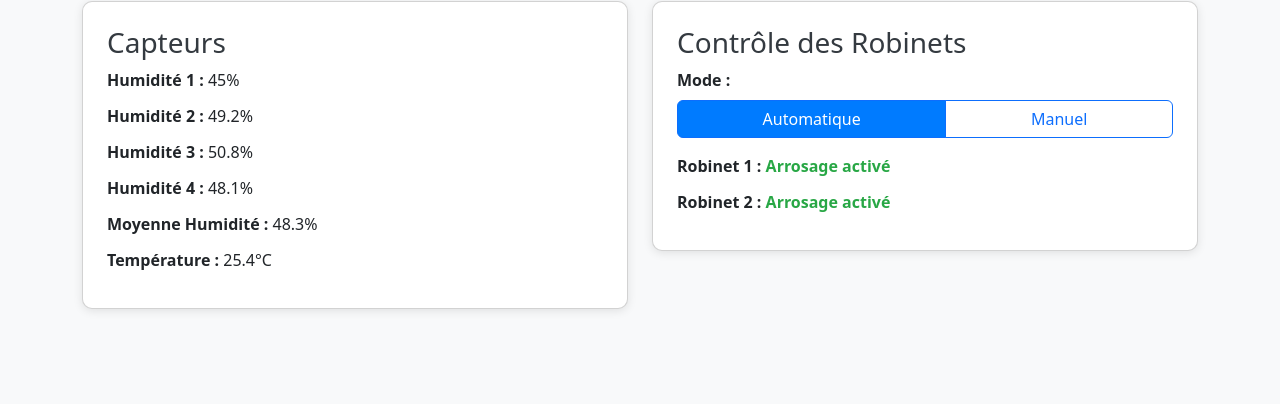
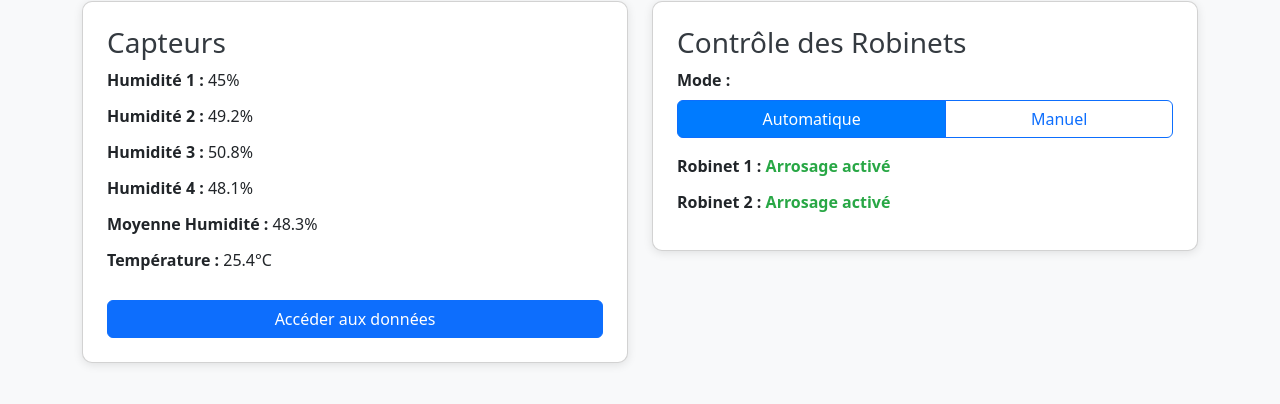
Before and after one commit to vigninou-ged/system_irrigation, a plain HTML site: page index.html in a window 1280 px wide. Shown: the part 166-570 px from the top of the page. Drawn offline with nearby package versions, Linux system fonts and the light colour scheme.

Commit message:
index.html

```diff
--- a/index.html
+++ b/index.html
@@ -29,6 +29,7 @@
                     <p><strong>Humidité 4 :</strong> <span id="h4">...</span>%</p>
                     <p><strong>Moyenne Humidité :</strong> <span id="mean">...</span>%</p>
                     <p><strong>Température :</strong> <span id="temp">...</span>°C</p>
+                    <button class="btn btn-primary mt-3" onclick="window.location.href='sensor-data.html'">Accéder aux données</button>
                 </div>
             </div>
             <!-- Contrôle des robinets -->
```
